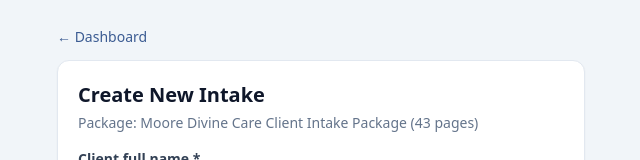
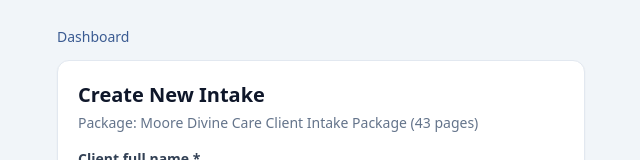
Before and after one commit to garnertom6-del/phonebot, a Next.js app in the folder smart-intake/: page /intakes/new in a window 1280 px wide. Shown: the top 160 px of the page, without its empty margins (319-959 px from the left). Built offline with nearby package versions, Linux system fonts and the light colour scheme.

Commit message:
Update page.tsx

```diff
--- a/smart-intake/src/app/intakes/new/page.tsx
+++ b/smart-intake/src/app/intakes/new/page.tsx
@@ -35,7 +35,7 @@
     return (
       <main className="mx-auto max-w-xl p-6">
         <div className="card">
-          <h1 className="text-xl font-bold text-emerald-600">✓ Intake created</h1>
+          <h1 className="text-xl font-bold text-emerald-600">Intake created</h1>
           <p className="mt-2 text-sm text-slate-600">
             Package: <b>Moore Divine Care Client Intake Package</b>. Send the client this secure
             link (expires in {process.env.NEXT_PUBLIC_LINK_DAYS || 7} days, no client info in the URL):
@@ -44,9 +44,9 @@
           <div className="mt-4 flex gap-2">
             <button className="btn-primary" onClick={async () => {
               await navigator.clipboard.writeText(result.clientLink); setCopied(true);
-            }}>{copied ? "Copied ✓" : "Copy client link"}</button>
+            }}>{copied ? "Copied" : "Copy client link"}</button>
             <button className="btn-ghost" onClick={() => fetch(`/api/intakes/${result.id}/remind`, { method: "POST" })}>
-              📱 Text (SMS) / email the link to the client
+              Text (SMS) / email the link to the client
             </button>
             <Link href={`/intakes/${result.id}`} className="btn-secondary">Open intake</Link>
           </div>
@@ -57,7 +57,7 @@
 
   return (
     <main className="mx-auto max-w-xl p-6">
-      <Link href="/dashboard" className="text-sm text-brand hover:underline">← Dashboard</Link>
+      <Link href="/dashboard" className="text-sm text-brand hover:underline">Dashboard</Link>
       <form onSubmit={submit} className="card mt-3">
         <h1 className="mb-1 text-xl font-bold">Create New Intake</h1>
         <p className="mb-4 text-sm text-slate-500">Package: Moore Divine Care Client Intake Package (43 pages)</p>
```
